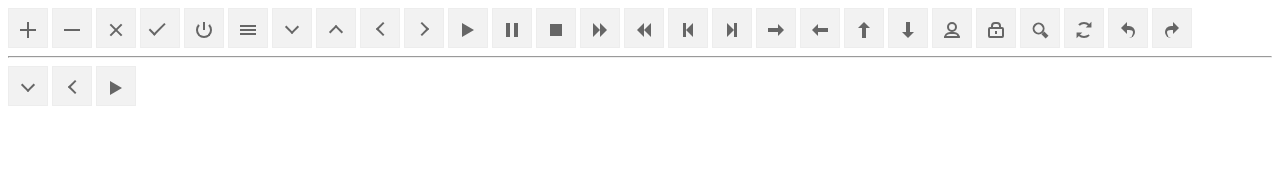
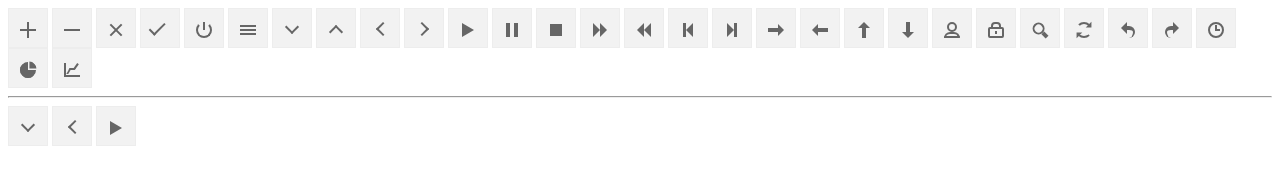
Before and after one commit to Fuxy526/f-icon, a website: page index.html in a window 1280 px wide. Drawn offline with nearby package versions, Linux system fonts and the light colour scheme.

Commit message:
add 3 icons (total: 30)

```diff
--- a/index.html
+++ b/index.html
@@ -87,6 +87,15 @@
 	<div class="icon-btn">
 		<i class="icon-redo"></i>
 	</div>
+	<div class="icon-btn">
+		<i class="icon-clock"></i>
+	</div>
+	<div class="icon-btn">
+		<i class="icon-pie-chart"></i>
+	</div>
+	<div class="icon-btn">
+		<i class="icon-line-chart"></i>
+	</div>
 
 	<hr>
 	<div class="icon-btn test">
--- a/scss/f-icon.scss
+++ b/scss/f-icon.scss
@@ -519,3 +519,64 @@
 		top: 0;
 	}
 }
+
+.icon-clock {
+	@extend .icon-common-use;
+	@extend .icon-wh-16;
+	border: em(2px) solid;
+	border-radius: 50%;
+
+	&:after {
+		border-left: em(2px) solid;
+		border-bottom: em(2px) solid;
+		width: em(5px);
+		height: em(6px);
+		top: em(1px);
+		left: em(5px);
+	}
+}
+
+.icon-pie-chart {
+	@extend .icon-common-use;
+	@extend .icon-wh-16;
+	border: em(8px) solid;
+	border-right-color: transparent;
+	border-radius: 50%;
+	transform: rotate(-45deg);
+
+	&:after {
+		border-right: em(7px) solid;
+		border-top: em(7px) solid transparent;
+		border-bottom: em(7px) solid transparent;
+		border-left: em(7px) solid transparent;
+		border-radius: 50%;
+		top: em(-7px);
+		left: em(-5px);
+	}
+}
+
+.icon-line-chart {
+	@extend .icon-common-use;
+	width: em(16px);
+	height: em(14px);
+	border-left: em(2px) solid;
+	border-bottom: em(2px) solid;
+
+	&:before {
+		border-top: em(2px) solid;
+		border-left: em(2px) solid;
+		width: em(6px);
+		height: em(6px);
+		bottom: em(1px);
+		left: em(2px);
+		transform: skew(-30deg);
+	}
+
+	&:after {
+		border-left: em(2px) solid;
+		height: em(7px);
+		transform: rotate(35deg);
+		bottom: em(5px);
+		left: em(9px);
+	}
+}
```
Also changed, not shown: css/f-icon.css, css/f-icon.min.css.
